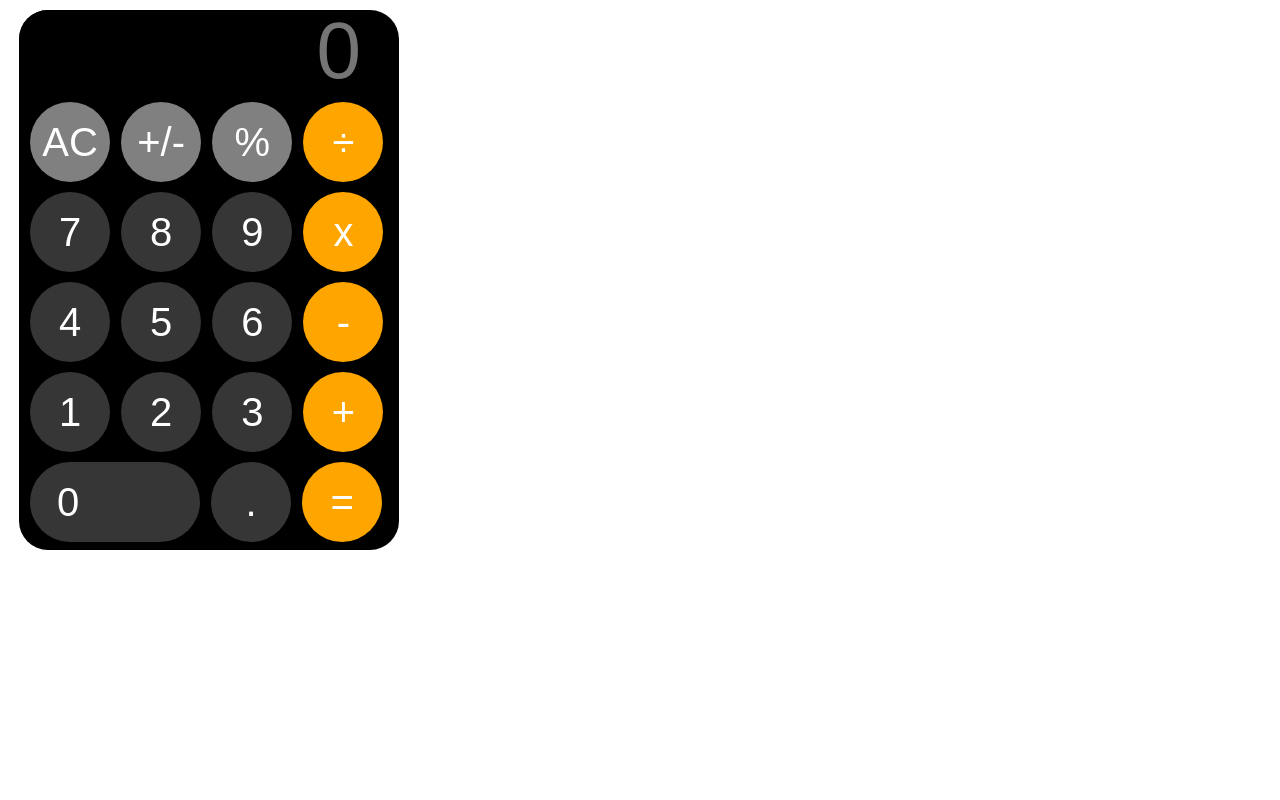
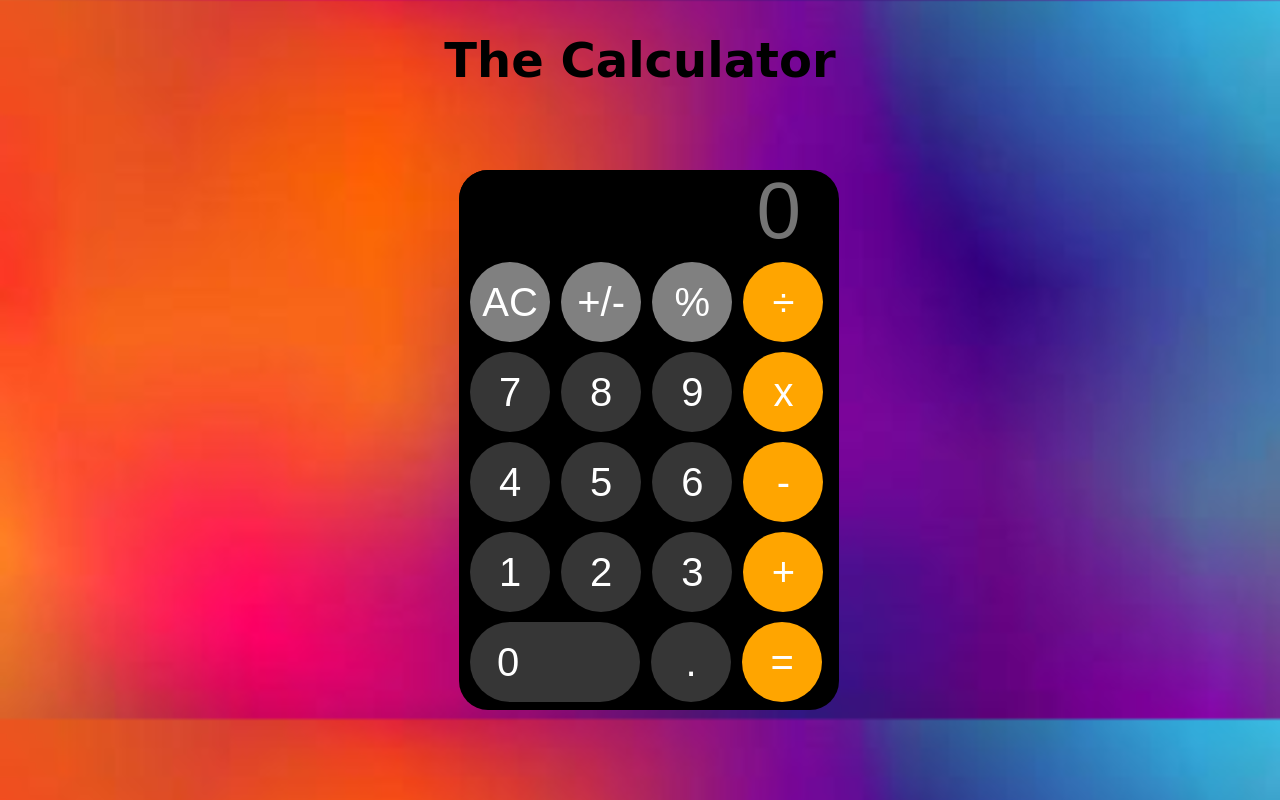
Before and after one commit to SameerRana20/calculator, a plain HTML site: page index.html in a window 1280 px wide. Drawn offline with Linux system fonts and the light colour scheme.

Commit message:
background added

```diff
--- a/index.css
+++ b/index.css
@@ -4,20 +4,34 @@
     font-family:arial;
  }
 
+ .body {
+   background-image:url("abstract-blur-gradient-background-vector.jpg");
+   background-size:cover;
+ }
+
+ h1 {
+   color:black;
+   font-family:cursive;
+   font-size:larger;
+ }
+
  .box {
-   border-radius:29px;
-
+    border-radius:29px;
     height:540px;
     width:380px;
     background-color:black;
-
+    position:absolute;
+    top:20%;
+    left:35%;
  }
 
  input {
     background-color: black;
     color:white;
-    width:340px;height:80px;
-    border:none; outline:none;
+    width:340px;
+    height:80px;
+    border:none;
+    outline:none;
     font-size:80px;
     text-align: end;
     border-top-left-radius: 29px;
@@ -29,7 +43,6 @@
     border-radius:50%;
     background-color:rgb(54, 54, 54);
     border:none; outline:none;
-
  }
 
  div {
--- a/index.html
+++ b/index.html
@@ -6,7 +6,9 @@
     <title>Calculator</title>
      <link rel="stylesheet" href="index.css">
 </head>
-<body>
+<body class=body>
+
+    <h1 align="center">The Calculator</h1>
     <div class="box">
         <input id="display" placeholder="0" readonly>
         <div class="1row">
```
Also changed, not shown: abstract-blur-gradient-background-vector.jpg (added).
